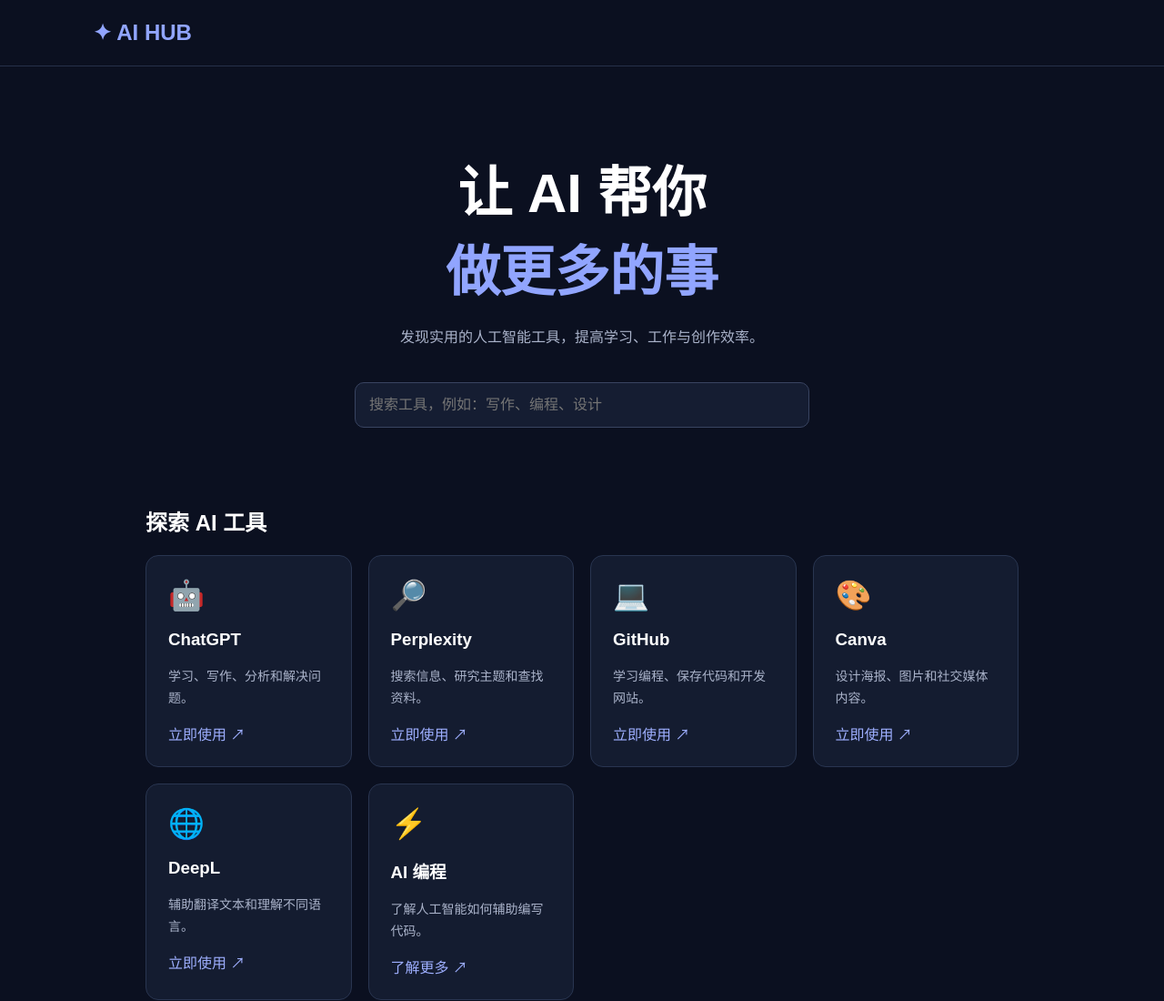
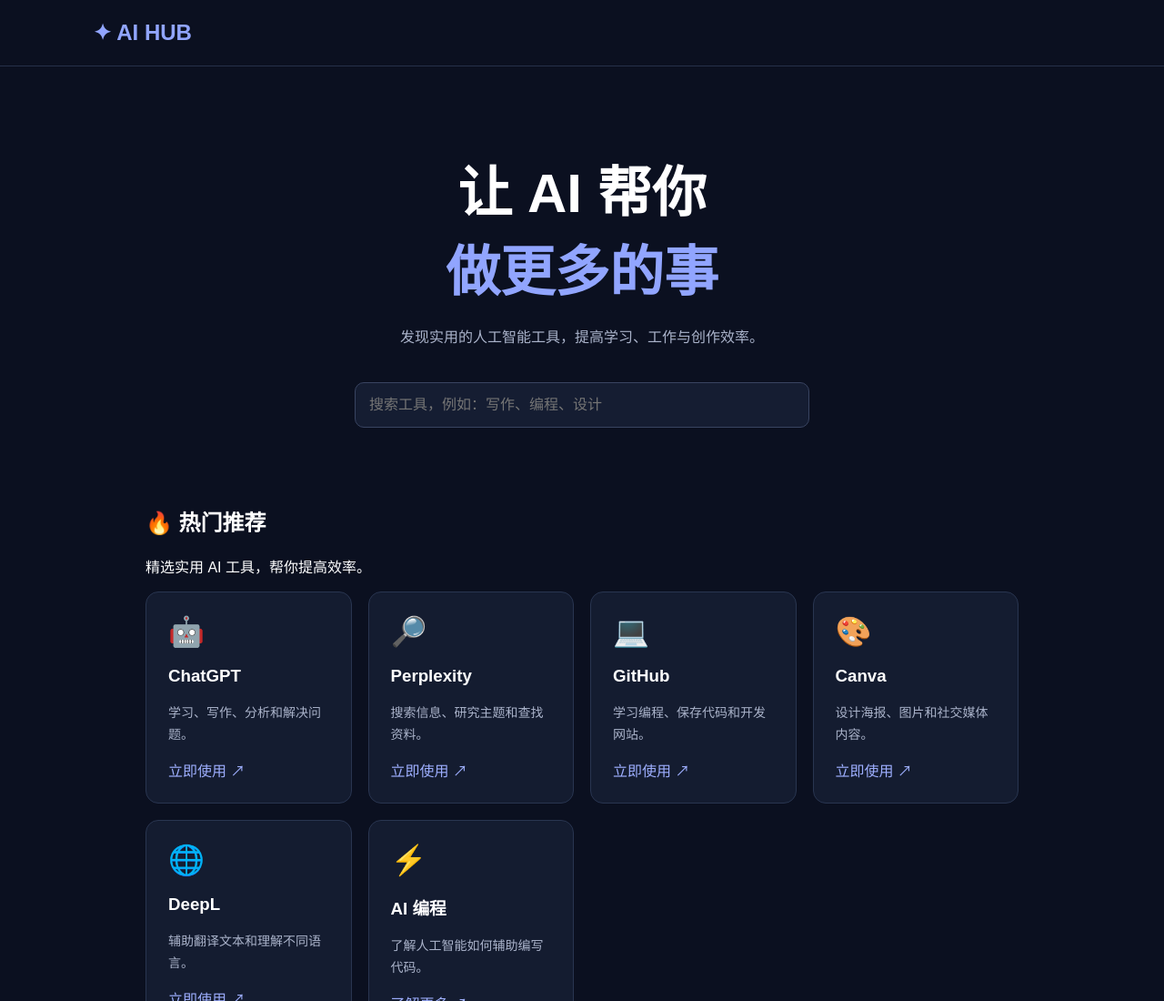
Before and after one commit to 1249700011-code/hmf-nb666, a plain HTML site: page index.html in a window 1280 px wide. Shown: the top 1100 px of the page at 91% size. Drawn offline with Linux system fonts and the light colour scheme.

Commit message:
Update index.html
My AI

```diff
--- a/index.html
+++ b/index.html
@@ -32,7 +32,8 @@
 <input id="search" placeholder="搜索工具，例如：写作、编程、设计">
 </section>
 <main>
-<h2>探索 AI 工具</h2>
+<h2>🔥 热门推荐</h2>
+<p>精选实用 AI 工具，帮你提高效率。</p>
 <div class="grid" id="grid">
 <div class="card"><div class="icon">🤖</div><h3>ChatGPT</h3><p>学习、写作、分析和解决问题。</p><a href="https://chatgpt.com/" target="_blank">立即使用 ↗</a></div>
 <div class="card"><div class="icon">🔎</div><h3>Perplexity</h3><p>搜索信息、研究主题和查找资料。</p><a href="https://www.perplexity.ai/" target="_blank">立即使用 ↗</a></div>
```
